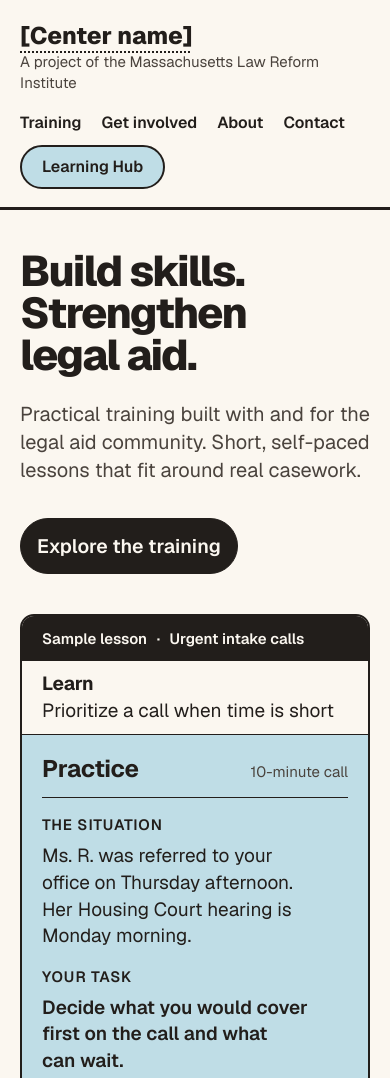
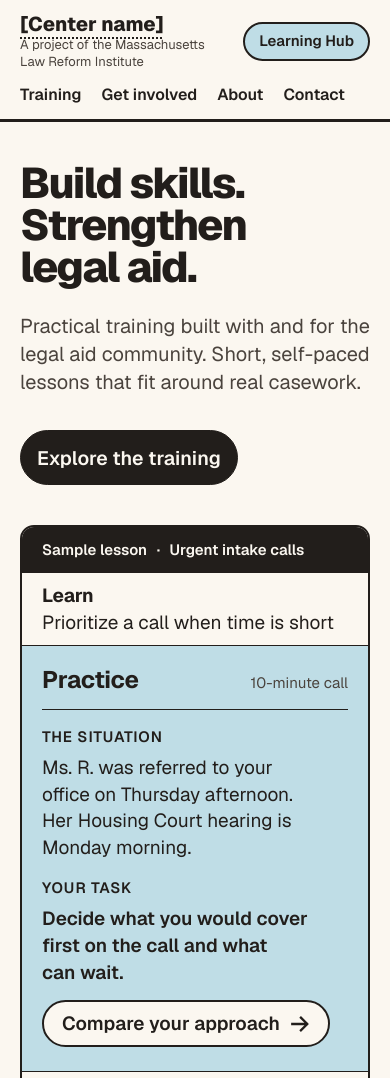
Before and after one commit to mcreed-mlri/public-site, a plain HTML site: page index.html in a window 390 px wide. Shown: the top 1078 px of the page. Drawn offline with Linux system fonts and the light colour scheme.

Commit message:
Condense the masthead on phones and tablets
Learning Hub moves beside the name, section links sit in one tight row
beneath, and type and padding shrink on narrow screens. The sticky bar
drops from about 210px to 122px tall on a phone.

Co-Authored-By: Claude Opus 5.5 <noreply@anthropic.com>
Claude-Session: https://claude.ai/code/session_01QtsYaiKAn2dECfyEm6eDXW

```diff
--- a/css/site.css
+++ b/css/site.css
@@ -89,6 +89,7 @@ a { color: inherit; }
   color: var(--letter-2);
 }
 
+.site-nav { margin-left: auto; }
 .site-nav ul {
   display: flex;
   flex-wrap: wrap;
@@ -112,15 +113,18 @@ a { color: inherit; }
 }
 /* Sky pill with an ink edge: how the Learning Hub marks the current page, so
    the link already looks like part of the hub. */
-.site-nav .hub-link {
+.hub-link {
   padding: 0.5rem 1.25rem;
   background: var(--highlight);
   color: var(--letter);
   border: var(--outline) solid var(--letter);
   border-radius: var(--radius-pill);
+  font-weight: var(--w-bold);
+  font-size: var(--text-nav);
+  text-decoration: none;
   white-space: nowrap;
 }
-.site-nav .hub-link:hover, .site-nav .hub-link:focus-visible {
+.hub-link:hover, .hub-link:focus-visible {
   background: var(--letter);
   color: var(--on-letter);
   text-decoration: none;
@@ -455,8 +459,33 @@ h2 {
   .areas > li:nth-child(n+3) { border-top: var(--rule) solid var(--letter); }
 }
 
+/* Phones: name and Learning Hub share the top row, the section links sit in
+   one tight row beneath, so the sticky bar takes far less of the screen. */
+@media (max-width: 68rem) {
+  .mast {
+    display: grid;
+    grid-template-columns: minmax(0, 1fr) auto;
+    grid-template-areas: "brand hub" "nav nav";
+    align-items: center;
+    gap: 0.375rem 1rem;
+  }
+  .brand { grid-area: brand; }
+  .hub-link { grid-area: hub; }
+  .site-nav { grid-area: nav; margin-left: 0; }
+}
+@media (max-width: 40rem) {
+  .mast { padding: 0.75rem 0 0.375rem; }
+  .hub-link { padding: 0.375rem 0.875rem; font-size: 0.9375rem; }
+  .site-nav ul { gap: 0 1.25rem; font-size: 1rem; }
+  .wordmark { font-size: 1.25rem; line-height: 1.25; }
+  .mast-note { font-size: 0.8125rem; line-height: 1.3; }
+}
+@media (max-width: 24rem) {
+  .site-nav ul { gap: 0 0.875rem; font-size: 0.9375rem; }
+  .hub-link { padding: 0.375rem 0.75rem; font-size: 0.875rem; }
+}
+
 @media (max-width: 30rem) {
-  .site-nav ul { gap: 0.25rem 1.25rem; font-size: 1rem; }
   .opening h1 { font-size: var(--display-1-small); }
   .button { padding: 0.9375rem 1rem 0.8125rem; font-size: clamp(1rem, 5vw, 1.25rem); }
   .areas { grid-template-columns: minmax(0, 1fr); }
--- a/index.html
+++ b/index.html
@@ -20,7 +20,7 @@
   <header class="site-header">
     <div class="wrap">
       <div class="mast">
-        <div>
+        <div class="brand">
           <a class="wordmark" href="/"><span data-todo>[Center name]</span></a>
           <div class="mast-note">A project of the Massachusetts Law Reform Institute</div>
         </div>
@@ -30,9 +30,9 @@
             <li><a href="#involved">Get involved</a></li>
             <li><a href="#about">About</a></li>
             <li><a href="#contact">Contact</a></li>
-            <li><a class="hub-link" href="https://lms-discovery.vercel.app/login/">Learning Hub</a></li>
           </ul>
         </nav>
+        <a class="hub-link" href="https://lms-discovery.vercel.app/login/">Learning Hub</a>
       </div>
     </div>
   </header>
```
